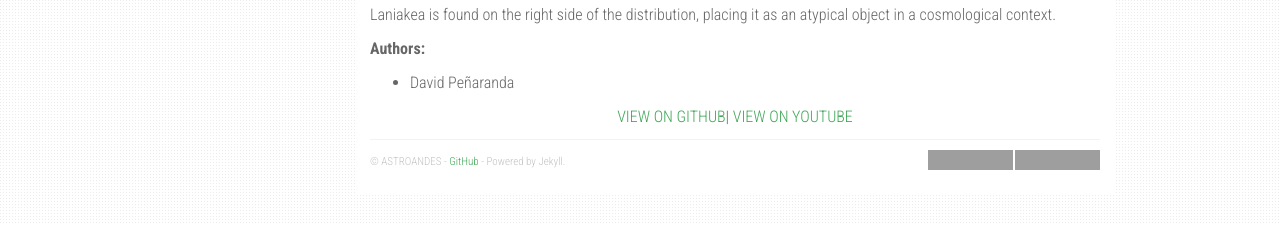
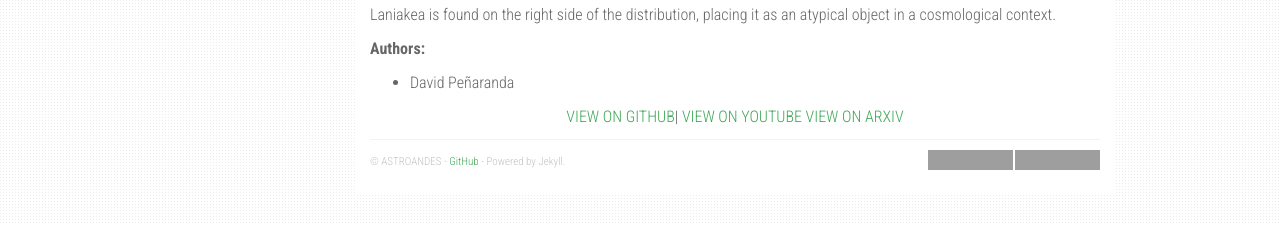
Before and after one commit to astroandes/astroandes.github.io, a Jekyll site: the page built from _project/ls_laniakea_cosmo.md, in a window 1280 px wide. Shown: the part 675-900 px from the top of the page. Built offline with Jekyll 4.4.1, drawn with Linux system fonts in a browser that asks for light colours; nearby versions of some CDN libraries; grey boxes are pictures that could not be loaded.

Commit message:
Added arxiv links

```diff
--- a/_layouts/project.html
+++ b/_layouts/project.html
@@ -35,7 +35,6 @@ layout: default
 
           {% if p_url == nil %}{% assign p_url = i.url %}{% endif %}
           {% if p_url %}
-            <span>{{p_url}}</span>
             <a class="project-detail" href="{{ p_url }}">
           {% endif %}
              <h3 class="project-headlines">  <i class="fa fa-globe"></i> {{ i.name }}</h3>
--- a/_project/ls_laniakea_cosmo.md
+++ b/_project/ls_laniakea_cosmo.md
@@ -14,4 +14,5 @@ Galaxy superclusters can be defined as regions of converging galaxy velocity flo
 <center>
   <a href="https://github.com/Jose991019/LaniakeaAnalysis">VIEW ON GITHUB</a>|
   <a href="https://www.youtube.com/watch?v=vEf-RsvMVYc">VIEW ON YOUTUBE</a>
+  <a href="https://arxiv.org/abs/2010.05160">VIEW ON ARXIV</a>
 </center>
```
Also changed, not shown: _project/cw_graph_entropy.md (+1 -0 lines).
